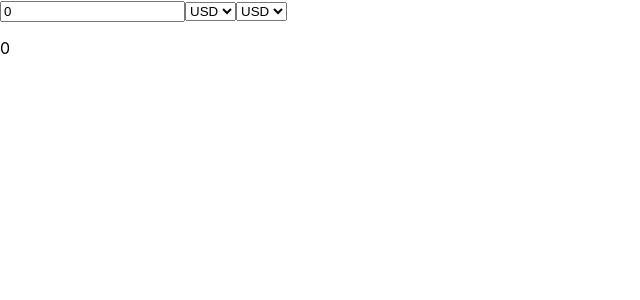
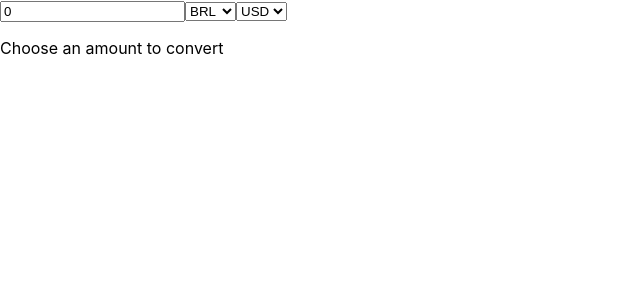
Before and after one commit to estudart/CurrencyConverter, a React (Create React App) app: page / in a window 1280 px wide. Shown: the top 300 px of the page, without its empty margins (0-640 px from the left). Built offline with nearby package versions, Linux system fonts and the light colour scheme; no server answers.

Commit message:
error handling

```diff
--- a/src/App.js
+++ b/src/App.js
@@ -3,7 +3,7 @@ import "./App.css";
 import { useEffect, useState } from "react";
 
 function App() {
-  const [convertion, setConvertion] = useState(0);
+  const [conversion, setConversion] = useState(0);
   const [firstCurrency, setFirstCurrency] = useState("BRL");
   const [secondCurrency, setSecondCurrency] = useState("USD");
   const [amount, setAmount] = useState(0);
@@ -19,16 +19,26 @@ function App() {
   }
   useEffect(
     function () {
-      async function showConvertion() {
+      async function showConversion() {
         const result = await fetch(
           `https://api.frankfurter.app/latest?amount=${amount}&from=${firstCurrency}&to=${secondCurrency}`
         );
         const data = await result.json();
-        const test = data.rates[Object.keys(data.rates)[0]];
+        const test = Object.values(data.rates)[0];
         console.log(test);
-        setConvertion(test);
+        setConversion(test);
       }
-      showConvertion();
+
+      if (firstCurrency !== secondCurrency) {
+        if (isNaN(amount) || parseInt(amount) === 0 || amount.trim() === "") {
+          console.log(amount);
+          setConversion("Choose an amount to convert");
+        } else {
+          showConversion();
+        }
+      } else {
+        setConversion("Currencies are the same");
+      }
     },
     [firstCurrency, secondCurrency, amount]
   );
@@ -37,15 +47,19 @@ function App() {
       <input value={amount} onChange={(e) => handleAmount(e.target.value)} />
       <select onChange={(e) => handleSelectFirst(e.target.value)}>
         <option value="USD">USD</option>
+        <option selected value="BRL">
+          BRL
+        </option>
+        <option value="EUR">EUR</option>
+      </select>
+      <select onChange={(e) => handleSelectSecond(e.target.value)}>
+        <option selected value="USD">
+          USD
+        </option>
         <option value="BRL">BRL</option>
         <option value="EUR">EUR</option>
       </select>
-      <select onChange={(e) => handleSelectSecond(e.target.value)}>
-        <option value="USD">USD</option>
-        <option value="BRL">BRL</option>
-        <option value="EUR">EUR</option>
-      </select>
-      <p>{convertion}</p>
+      <p>{conversion}</p>
     </div>
   );
 }
```
